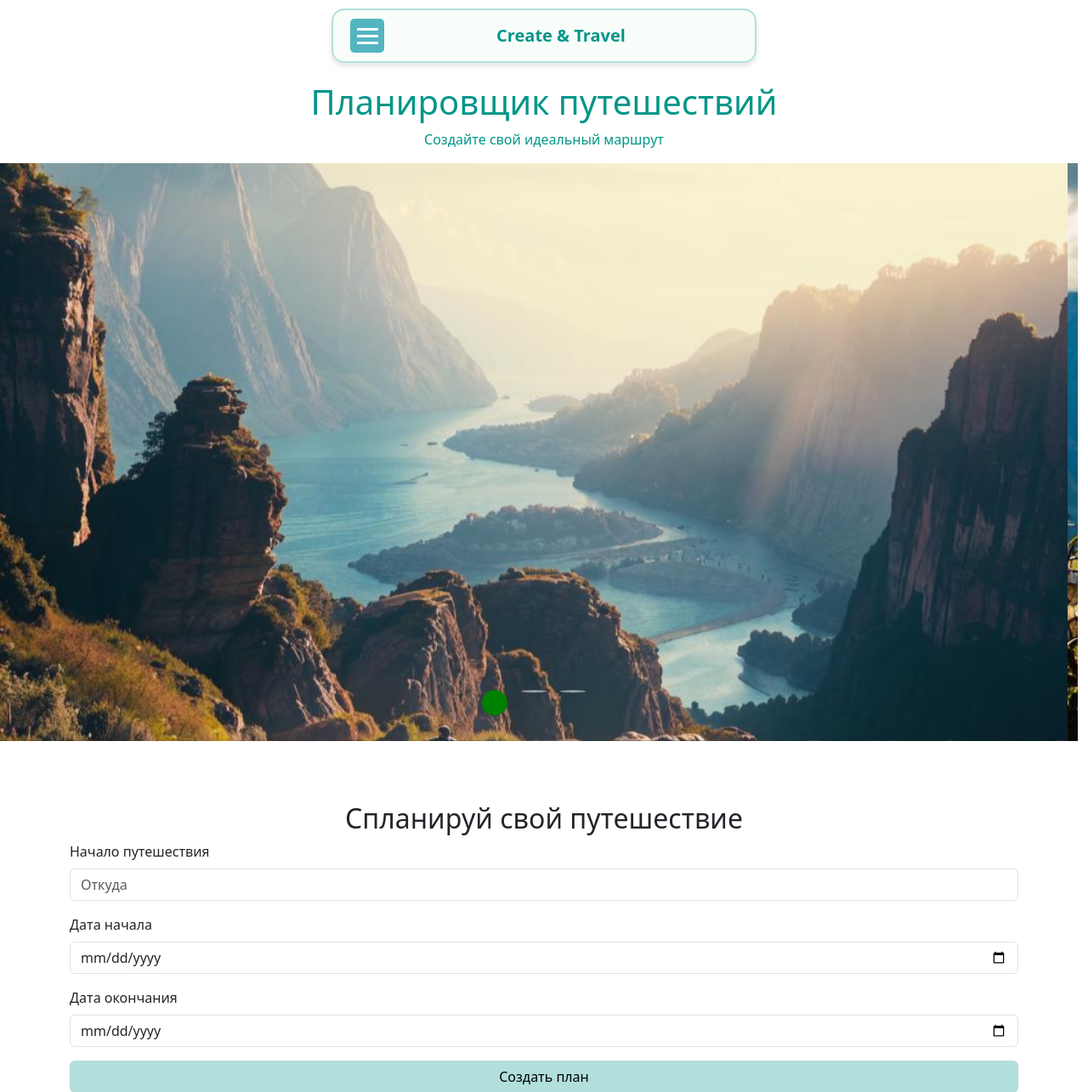
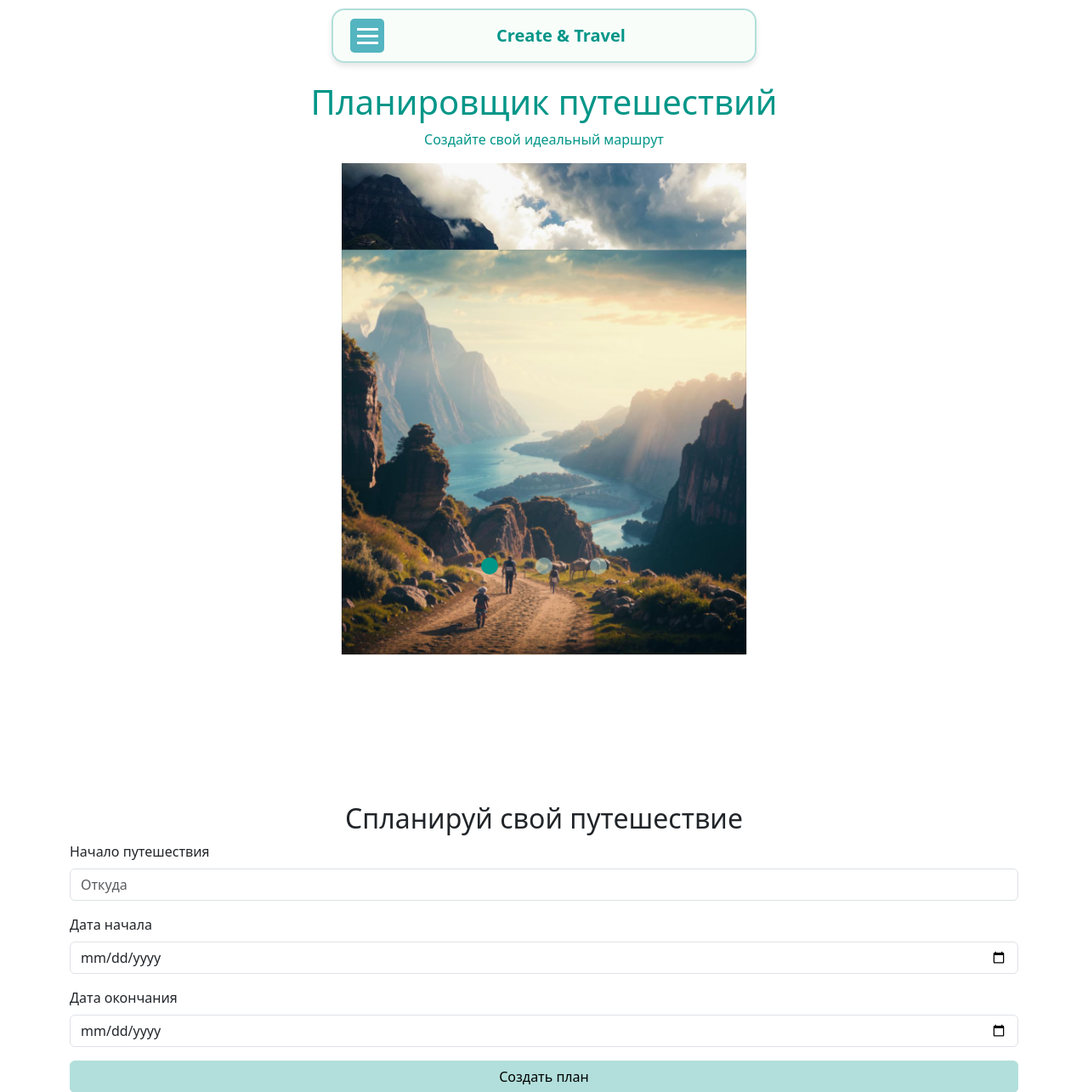
Before and after one commit to HYG0/Travel-web-app, a Flask app: page / in a window 1280 px wide. Shown: the top 1285 px of the page at 85% size. Run offline with Flask 3, Linux system fonts and the light colour scheme; some libraries are stand-ins or nearby versions.

Commit message:
Update entry buttons

```diff
--- a/app/static/main.scss
+++ b/app/static/main.scss
@@ -101,49 +101,37 @@
 }
 
 .carousel-item {
-    height: 85vh; /* Фиксированная высота для центрирования */
+    height: 85vh;
     position: relative;
     display: flex;
     align-items: center;
     justify-content: center;
 }
 .carousel-item img {
-    max-height: 100%;
-    width: 100vw;
+    max-height: 70%;
+    width: auto;
     object-fit: cover;
-}
-
-.carousel-inner {
-    justify-content: center;
 }
 
 /* Стили для индикаторов (кружков) */
 .carousel-indicators {
-    position: absolute;
-    bottom: 15px; /* Отступ снизу */
-    left: 50%;
-    transform: translateX(-50%);
+    bottom: 180px; /* Отступ снизу */
+    // transform: translateX(-50%);
     z-index: 2;
-    margin: 0;
-    padding: 0;
-    list-style: none;
     display: flex;
     justify-content: center;
-    gap: 10px; /* Расстояние между кружками */
+    gap: 3vw; /* Расстояние между кружками */
 }
 
-.carousel-indicators button {
-    width: 15px; /* Размер неактивных кружков */
-    height: 15px;
+.carousel-indicators button.round{
+    width: 20px;
+    height: 20px;
     border-radius: 50%; /* Делаем их круглыми */
-    background-color: rgb(69, 60, 60); /* Цвет неактивных кружков */
-    border: none; /* Убираем рамку */
-    margin: 5px;
+    background-color: #B2DFDB; /* Цвет неактивных кружков */
+    border: none;
     transition: all 0.3s ease-in-out;
 }
 
-.carousel-indicators .active {
-    width: 30px; /* Увеличенный размер активного кружка */
-    height: 30px;
-    background-color: green; /* Зеленый цвет для активного */
+.carousel-indicators button.active {
+    background-color: #009688; /* Зеленый цвет для активного */
 }
--- a/app/templates/index.html
+++ b/app/templates/index.html
@@ -30,13 +30,12 @@
     </header>
 
     <!-- Главная секция -->
-    <div class="row text-cyan text-center py-5 mt-5">
+    <div class="container col text-cyan text-center py-5 mt-5">
         <h1>Планировщик путешествий</h1>
         <p>Создайте свой идеальный маршрут</p>
 
-
         <!-- Галерея -->
-        <div id="carouselExample" class="row carousel slide" data-bs-ride="carousel">
+        <div id="entry-page-carousel" class="carousel slide" data-bs-ride="carousel">
 
             <!-- Слайды с изображениями -->
             <div class="carousel-inner">
@@ -53,9 +52,9 @@
 
             <!-- Индикаторы (кружки) -->
             <div class="carousel-indicators">
-                <button type="button" data-bs-target="#carouselExample" data-bs-slide-to="0" class="active" aria-current="true" aria-label="Slide 1"></button>
-                <button type="button" data-bs-target="#carouselExample" data-bs-slide-to="1"></button>
-                <button type="button" data-bs-target="#carouselExample" data-bs-slide-to="2"></button>
+                <button type="button" data-bs-target="#entry-page-carousel" data-bs-slide-to="0" class="round active" aria-current="true" aria-label="Slide 1"></button>
+                <button type="button" data-bs-target="#entry-page-carousel" data-bs-slide-to="1" class="round" aria-label="Slide 2"></button>
+                <button type="button" data-bs-target="#entry-page-carousel" data-bs-slide-to="2" class="round" aria-label="Slide 3"></button>
             </div>
 
         </div>
```
Also changed, not shown: app/static/main.css.
